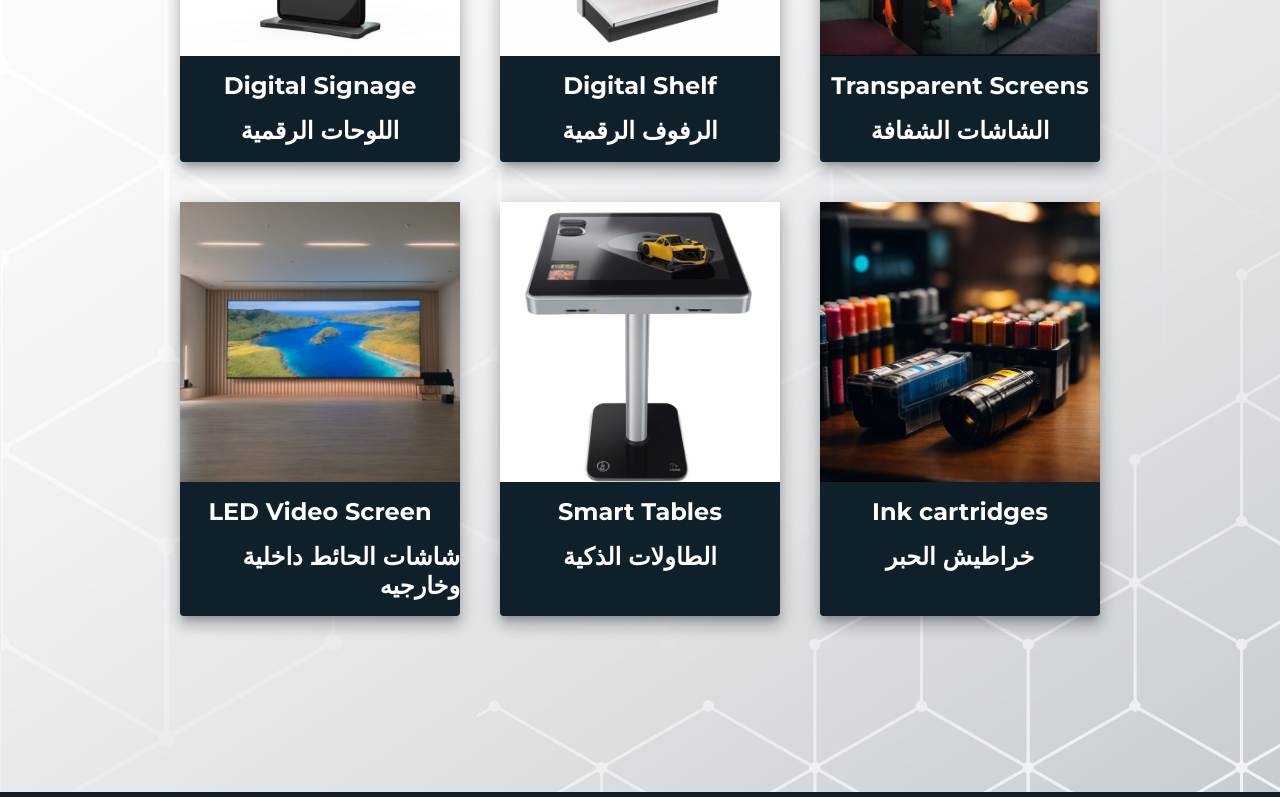
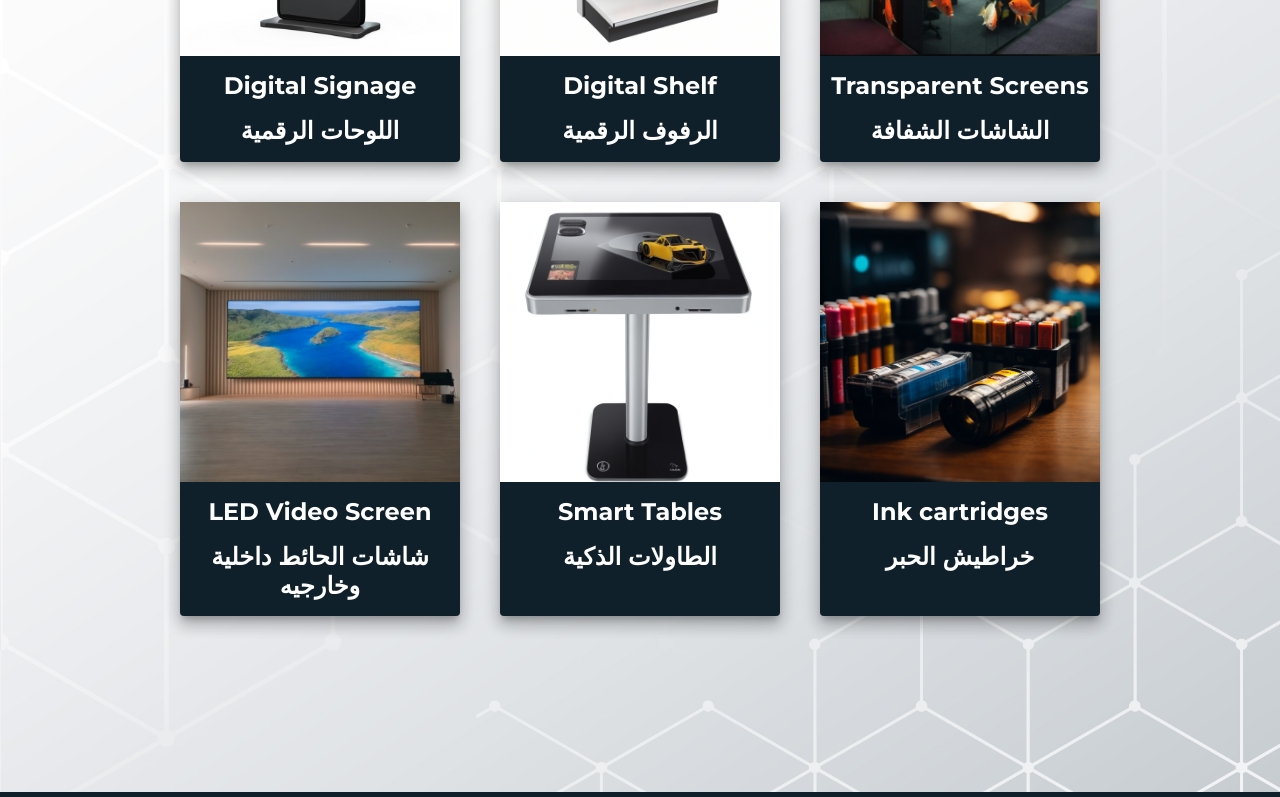
Before and after one commit to yousefo1995/MACH, a React (Create React App) app: page /products in a window 1280 px wide. Shown: the part 525-1322 px from the top of the page. Built offline with nearby package versions, Linux system fonts and the light colour scheme.

Commit message:
TextAlign center for text in ProductCards

```diff
--- a/src/Components/ProductsPageComponents/ProductCard.js
+++ b/src/Components/ProductsPageComponents/ProductCard.js
@@ -12,10 +12,10 @@ const ProductCard = ({ name, img, enName, arName }) => {
           height="280px"
           style={{ objectFit: "cover" }}
         />
-        <Typography my={2} variant="h2">
+        <Typography my={2} variant="h2" textAlign="center">
           {enName}
         </Typography>
-        <Typography variant="h2" dir="rtl">
+        <Typography variant="h2" textAlign="center">
           {arName}
         </Typography>
       </Stack>
```
